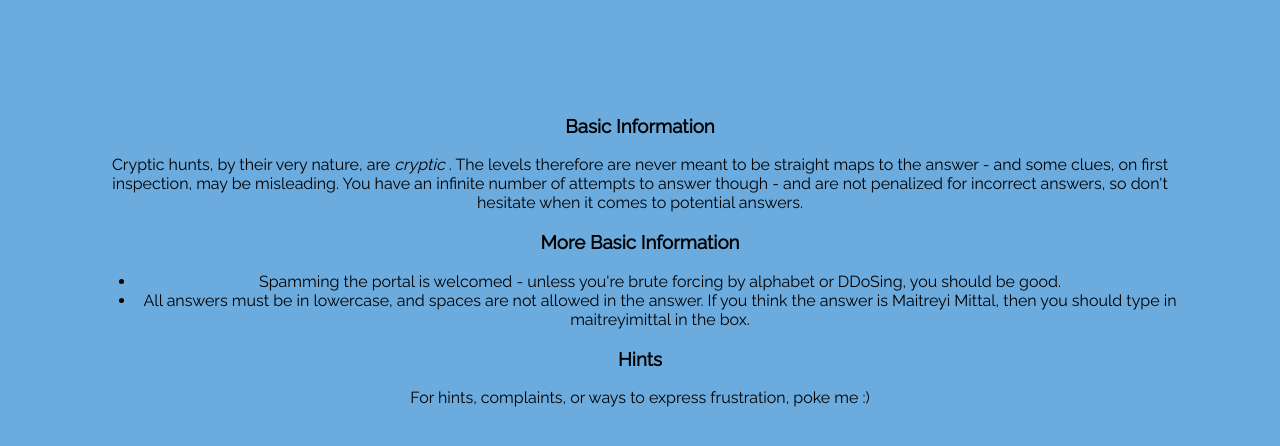
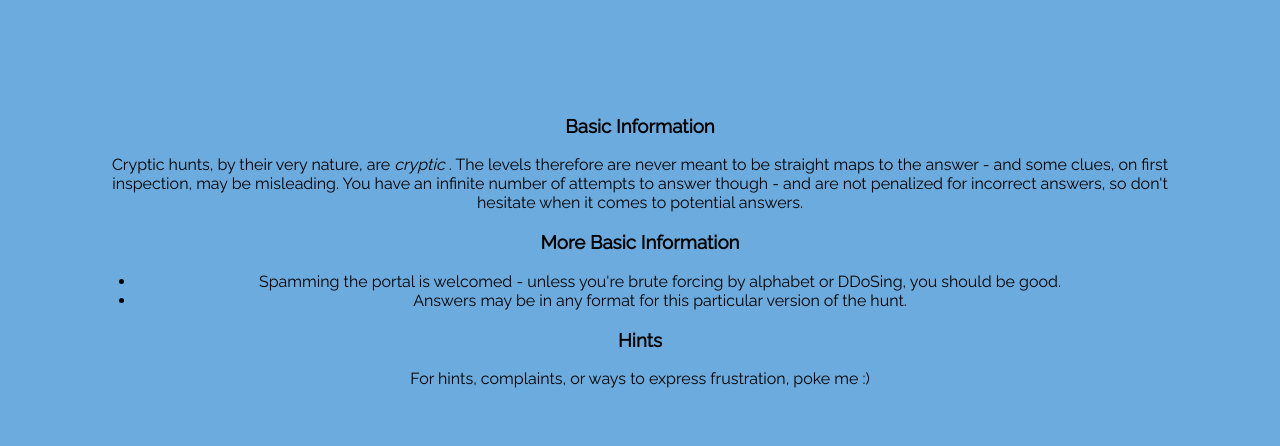
Before and after one commit to barun511/cryptic-hunt-personal, a Django app: page /rules in a window 1280 px wide. Shown: the part 36-482 px from the top of the page. Run offline with Django 3.2, Linux system fonts and the light colour scheme.

Commit message:
Changed rules

```diff
--- a/hunt/templates/rules.html
+++ b/hunt/templates/rules.html
@@ -11,7 +11,7 @@
     Spamming the portal is welcomed - unless you're brute forcing by alphabet or DDoSing, you should be good.
     </li>
     <li>
- All answers must be in lowercase, and spaces are not allowed in the answer. If you think the answer is Maitreyi Mittal, then you should type in maitreyimittal in the box.
+    Answers may be in any format for this particular version of the hunt.
     </li>
     </ul>
 </p>
```
